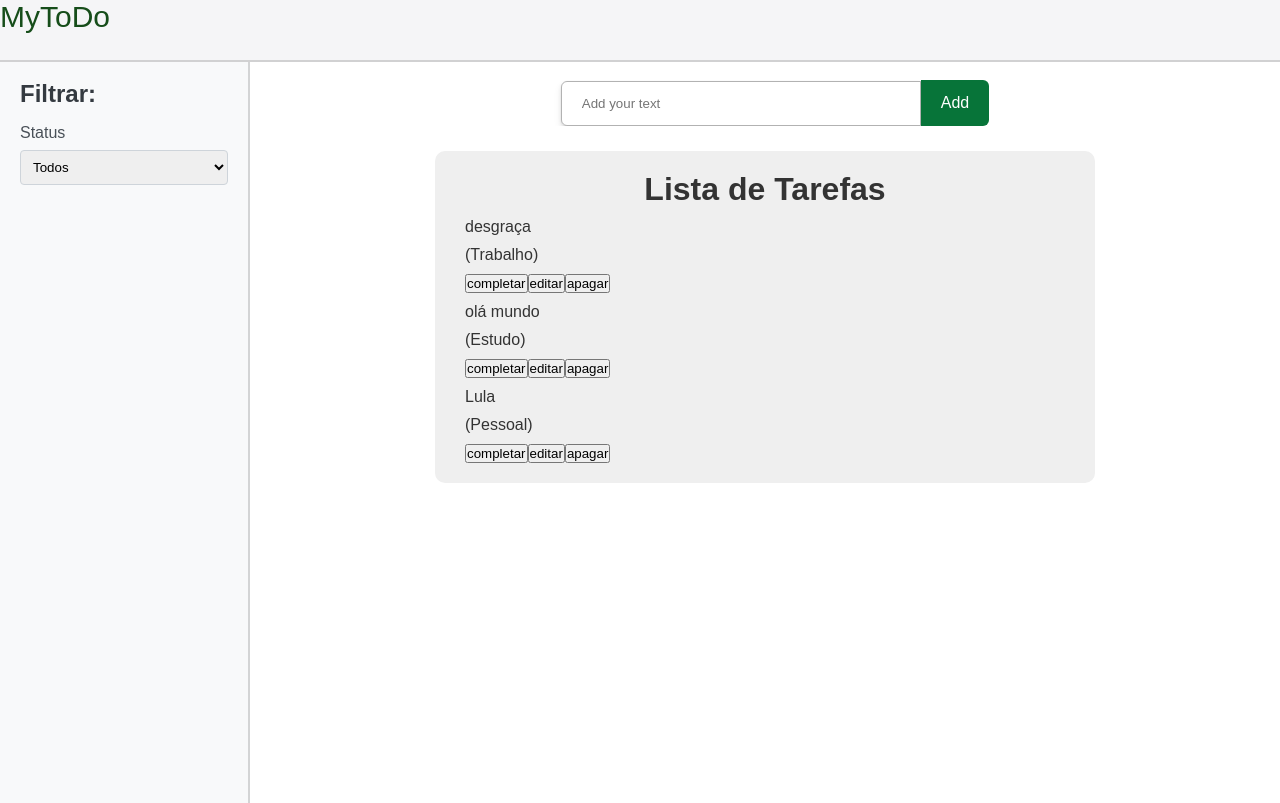
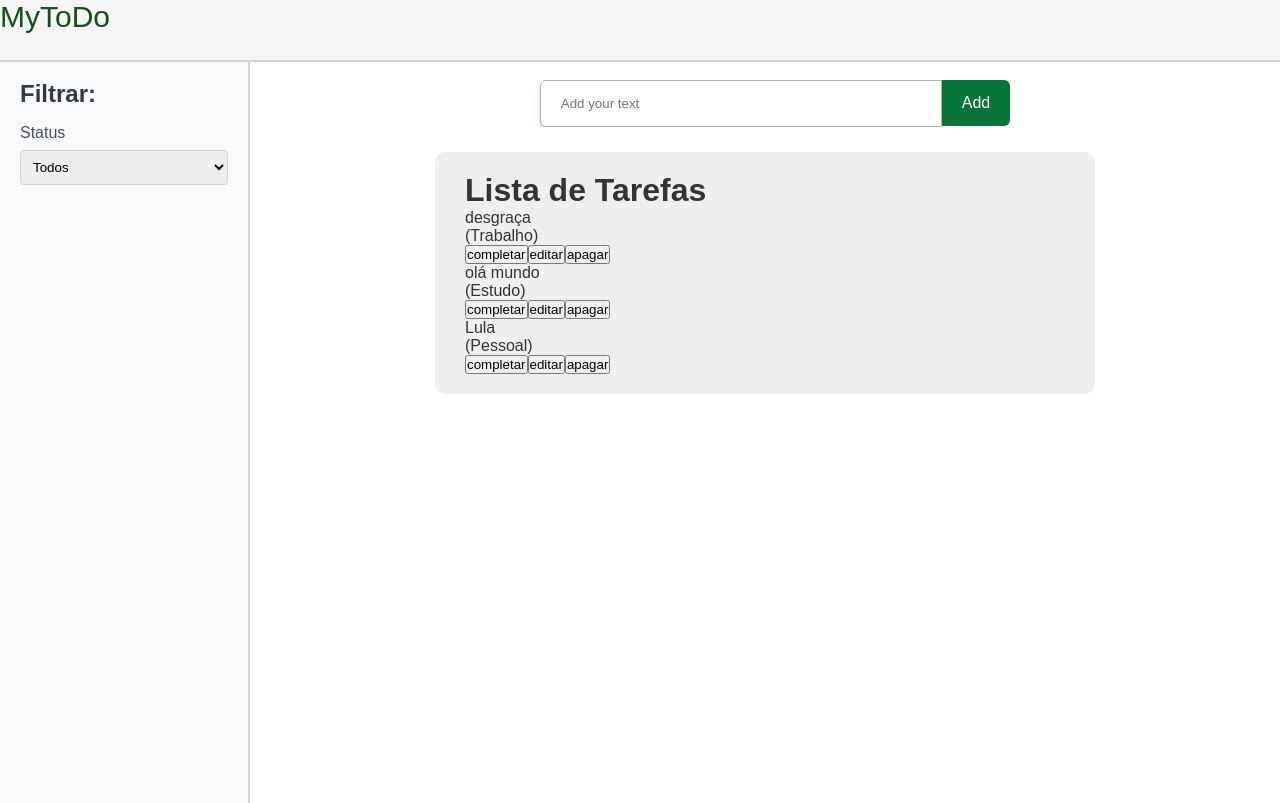
Before and after one commit to SilvaOrdep/mytodo-react-project, a React (Vite) app: page / in a window 1280 px wide. Built offline with nearby package versions, Linux system fonts and the light colour scheme.

Commit message:
correção

```diff
--- a/src/App.css
+++ b/src/App.css
@@ -9,31 +9,6 @@ body, html {
   font-family: Arial, Helvetica, sans-serif;
   background-color: #fff;
   color: #333;
-
-}
-
-.app {
-  max-width: 600px;
-  margin: 0 auto 300px;
-  background-color: #efefef;
-  padding: 20px 30px;
-  border-radius: 10px;
-}
-
-h1 {
-  text-align: center;
-}
-
-h2 {
-  margin-bottom: 10px;
-}
-
-p {
-  margin: 10px 0;
-}
-
-input {
-  box-sizing: border-box;
 }
 
 /* Adicione essas regras */
--- /dev/null
+++ b/src/assets/components/Todo.css
@@ -0,0 +1,7 @@
+.app {
+  max-width: 600px;
+  margin: 0 auto 300px;
+  background-color: #efefef;
+  padding: 20px 30px;
+  border-radius: 10px;
+}
--- a/src/assets/components/Todo.jsx
+++ b/src/assets/components/Todo.jsx
@@ -1,4 +1,4 @@
-import React from 'react'
+import "./Todo.css";
 
 const Todo = ({ todo }) => {
   return (
--- a/src/assets/components/notecreator/NoteCreator.css
+++ b/src/assets/components/notecreator/NoteCreator.css
@@ -14,7 +14,7 @@ input {
   border: none;
   outline: none;
   background: transparent;
-  padding: 12px 20px;
+  padding: 0px 20px;
   font-weight: 14px;
   width: 360px;
   height: 45px;
```
